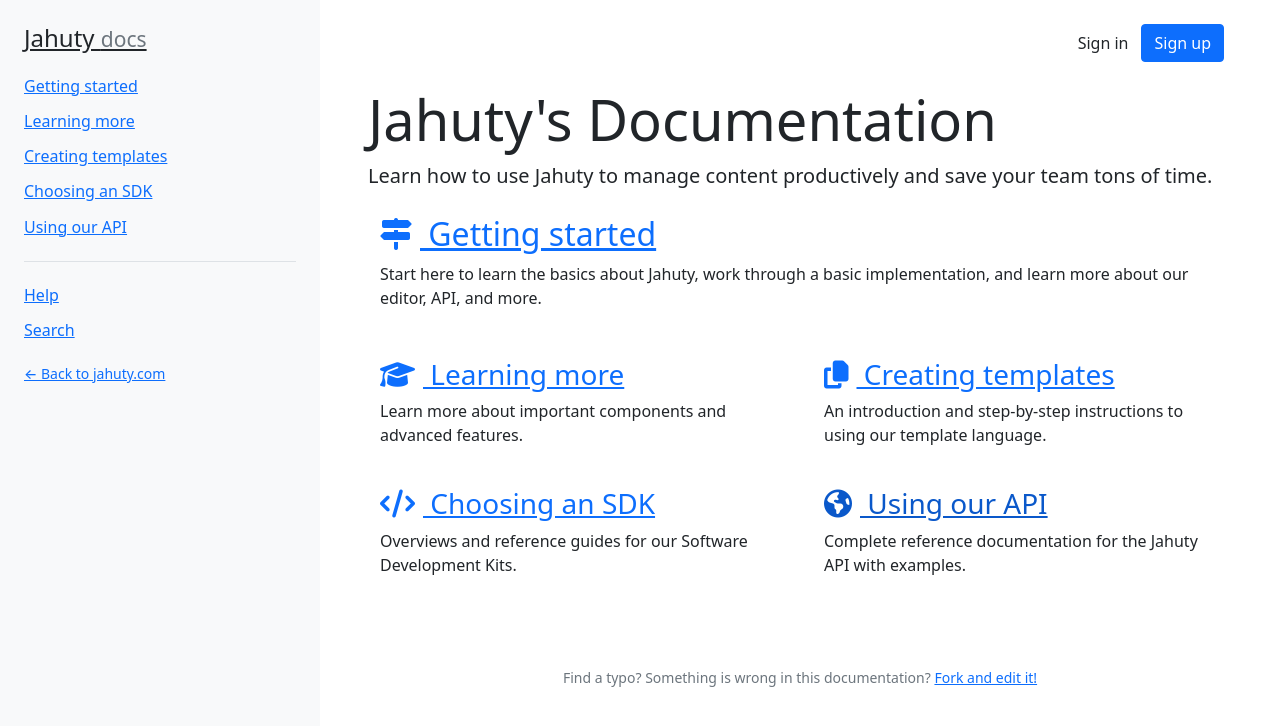
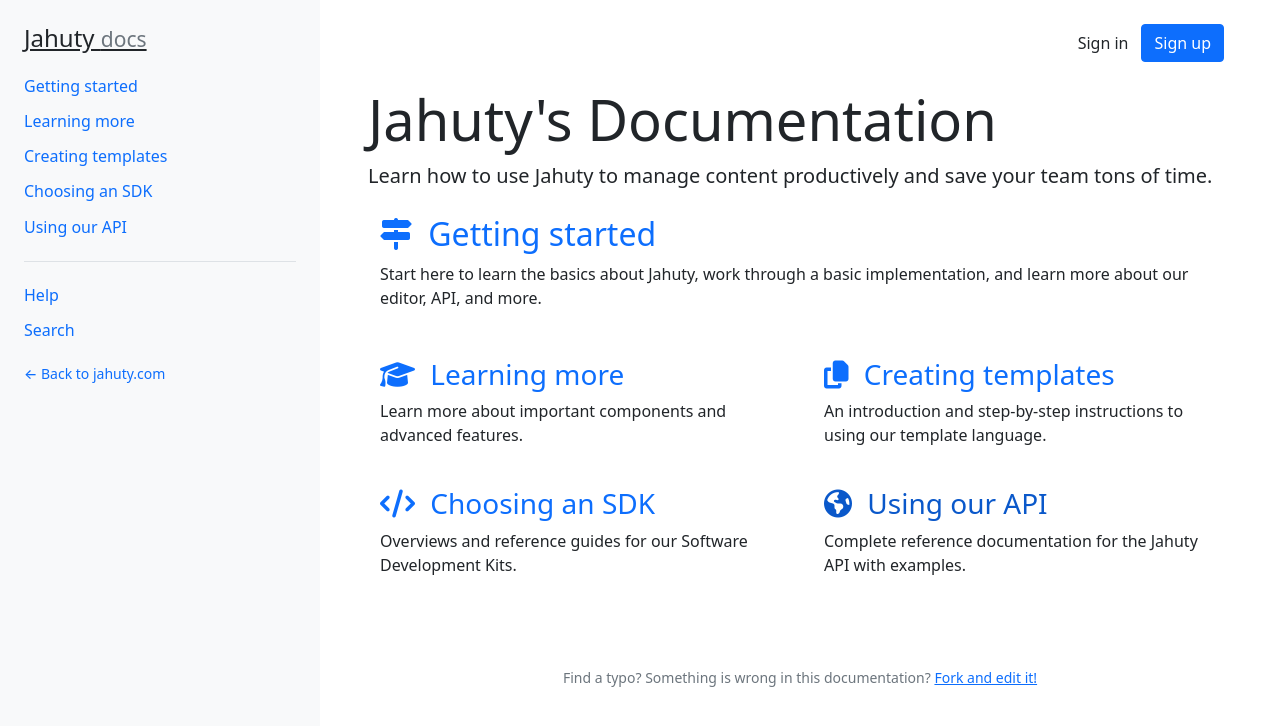
Before and after one commit to jahuty/documentation, a Jekyll site: the page built from index.md, in a window 1280 px wide. Shown: the top 726 px of the page. Built offline with Jekyll 4.4.1, drawn with Linux system fonts in a browser that asks for light colours; nearby versions of some CDN libraries.

Commit message:
Remove link text-decoration

```diff
--- a/_layouts/default.html
+++ b/_layouts/default.html
@@ -42,7 +42,7 @@
           </h4>
           {% for section in site.data.nav %}
             <h6 class="text-muted my-3">
-              <a href="{{ section.children.first.path }}">{{ section.name }}</a>
+              <a class="text-decoration-none" href="{{ section.children.first.path }}">{{ section.name }}</a>
             </h6>
             {% if page.category == section.category %}
               <nav class="nav nav-pills flex-column">
@@ -53,13 +53,13 @@
             {% endif %}
           {% endfor %}
           <h6 class="border-top mt-4 pt-4">
-            <a href="{{ site.data.urls.contact }}">Help</a>
+            <a class="text-decoration-none" href="{{ site.data.urls.contact }}">Help</a>
           </h6>
           <h6 class="mt-3">
-            <a href="{% link search.html %}">Search</a>
+            <a class="text-decoration-none" href="{% link search.html %}">Search</a>
           </h6>
           <h6 class="mt-4">
-            <small><a href="https://www.jahuty.com">&larr; Back to jahuty.com</a></small>
+            <small><a class="text-decoration-none" href="https://www.jahuty.com">&larr; Back to jahuty.com</a></small>
           </h6>
         </aside>
         <main class="col bg-faded pt-4 px-5 pb-5 flex-grow-15">
--- a/index.md
+++ b/index.md
@@ -9,7 +9,7 @@ keywords    : [documentation, docs]
 <div class="row mb-4">
   <div class="col px-4 pb-4">
     <h2>
-      <a class="stretched-link" href="{% link getting-started.md %}"><i class="fas fa-map-signs me-2"></i> Getting started</a>
+      <a class="text-decoration-none stretched-link" href="{% link getting-started.md %}"><i class="fas fa-map-signs me-2"></i> Getting started</a>
     </h2>
     <p class="mb-0">
       Start here to learn the basics about Jahuty, work through a basic implementation, and learn more about our editor, API, and more.
@@ -19,7 +19,7 @@ keywords    : [documentation, docs]
 <div class="row mb-5">
   <div class="col-md-6 px-4 pb-4">
     <h3>
-      <a class="stretched-link" href="{% link components/overview.md %}"><i class="fas fa-graduation-cap me-2"></i> Learning more</a>
+      <a class="text-decoration-none stretched-link" href="{% link components/overview.md %}"><i class="fas fa-graduation-cap me-2"></i> Learning more</a>
     </h3>
     <p>
       Learn more about important components and advanced features.
@@ -27,7 +27,7 @@ keywords    : [documentation, docs]
   </div>
   <div class="col-md-6 px-4 pb-4">
     <h3>
-      <a class="stretched-link" href="{% link liquid/introduction.md %}"><i class="fas fa-copy me-2"></i> Creating templates</a>
+      <a class="text-decoration-none stretched-link" href="{% link liquid/introduction.md %}"><i class="fas fa-copy me-2"></i> Creating templates</a>
     </h3>
     <p>
       An introduction and step-by-step instructions to using our template language.
@@ -35,7 +35,7 @@ keywords    : [documentation, docs]
   </div>
   <div class="col-md-6 px-4 pb-4">
     <h3>
-      <a class="stretched-link" href="{% link sdks/overview.md %}"><i class="fas fa-code me-2"></i> Choosing an SDK</a>
+      <a class="text-decoration-none stretched-link" href="{% link sdks/overview.md %}"><i class="fas fa-code me-2"></i> Choosing an SDK</a>
     </h3>
     <p>
       Overviews and reference guides for our Software Development Kits.
@@ -43,7 +43,7 @@ keywords    : [documentation, docs]
   </div>
   <div class="col-md-6 px-4 pb-4">
     <h3>
-      <a class="stretched-link" href="{% link api.html %}"><i class="fas fa-globe-americas me-2"></i> Using our API</a>
+      <a class="text-decoration-none stretched-link" href="{% link api.html %}"><i class="fas fa-globe-americas me-2"></i> Using our API</a>
     </h3>
     <p>
       Complete reference documentation for the Jahuty API with examples.
```
Also changed, not shown: components/overview.md (+6 -6 lines).
